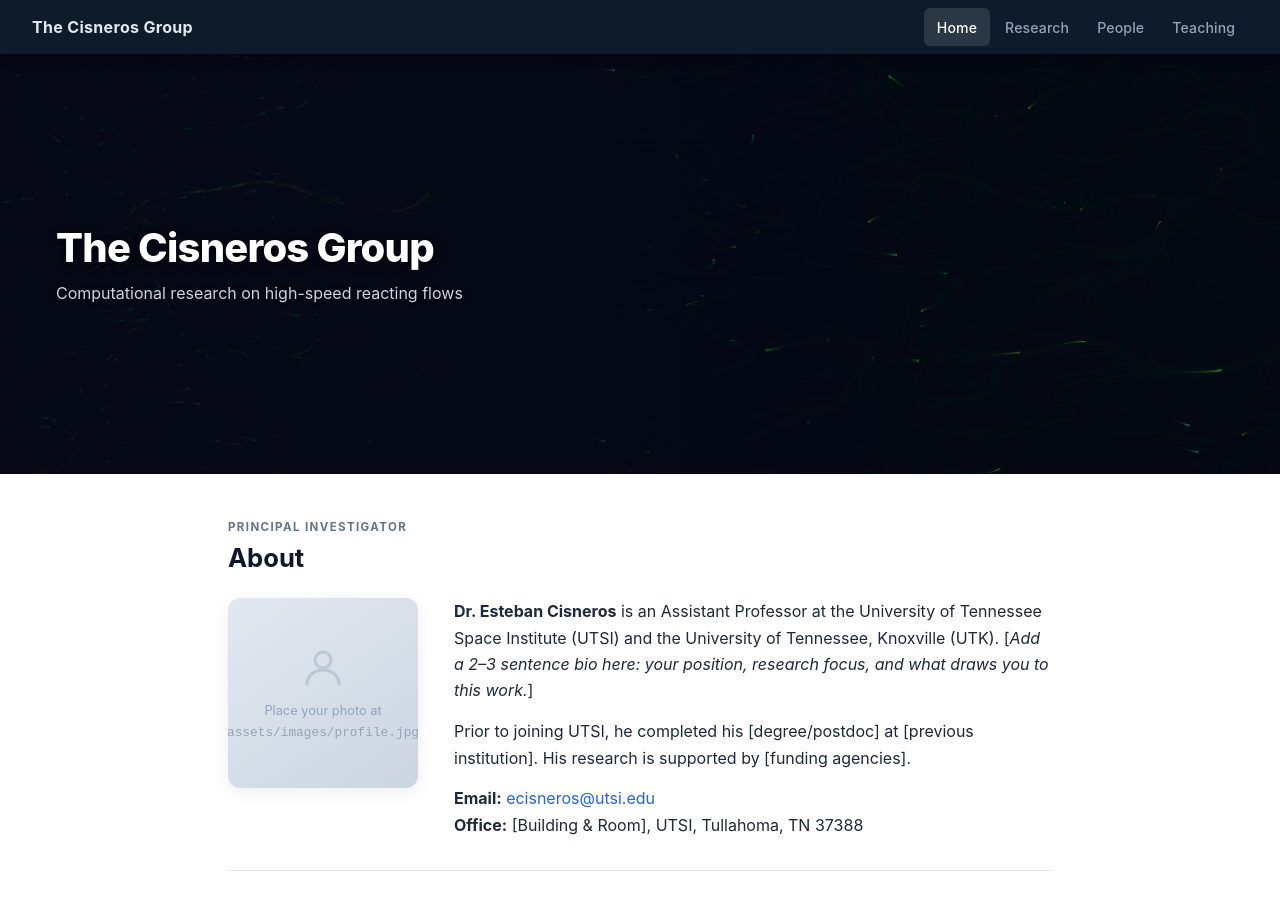
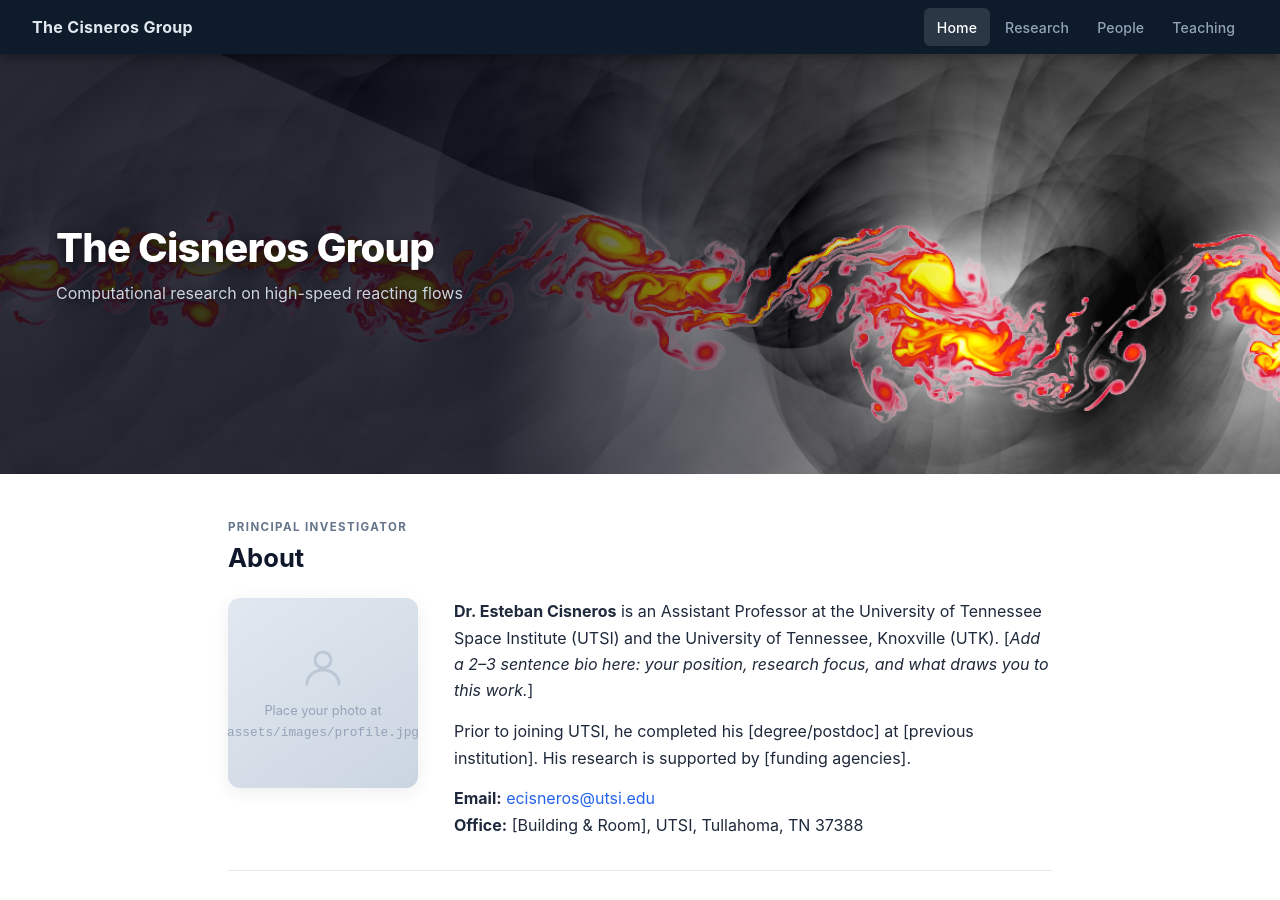
Before and after one commit to ecisneros8/ecisneros8.github.io, a Jekyll site: the page built from index.md, in a window 1280 px wide and 900 px high. Built offline with Jekyll 4.4.1, drawn with Linux system fonts in a browser that asks for light colours.

Commit message:
Add flame coverart

```diff
--- a/_config.yml
+++ b/_config.yml
@@ -11,4 +11,4 @@ plugins:
 # To swap it for a static image instead:
 #   1. Drop your image at  assets/images/hero.jpg  (any format/path works)
 #   2. Uncomment and update the line below:
-# hero_image: assets/images/hero.jpg
+hero_image: assets/images/coverart.png
```
Also changed, not shown: assets/images/coverart.png (added).
